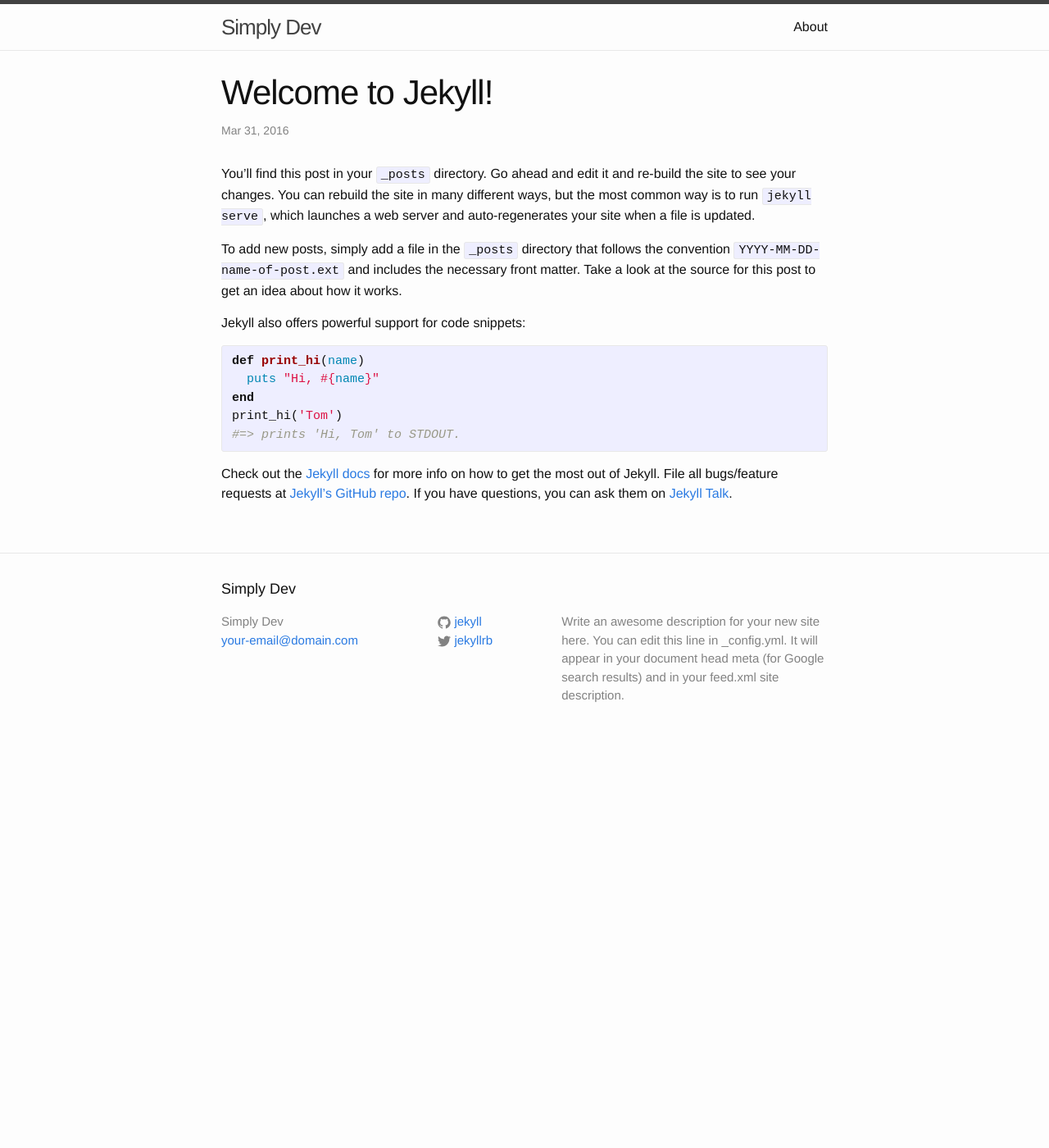
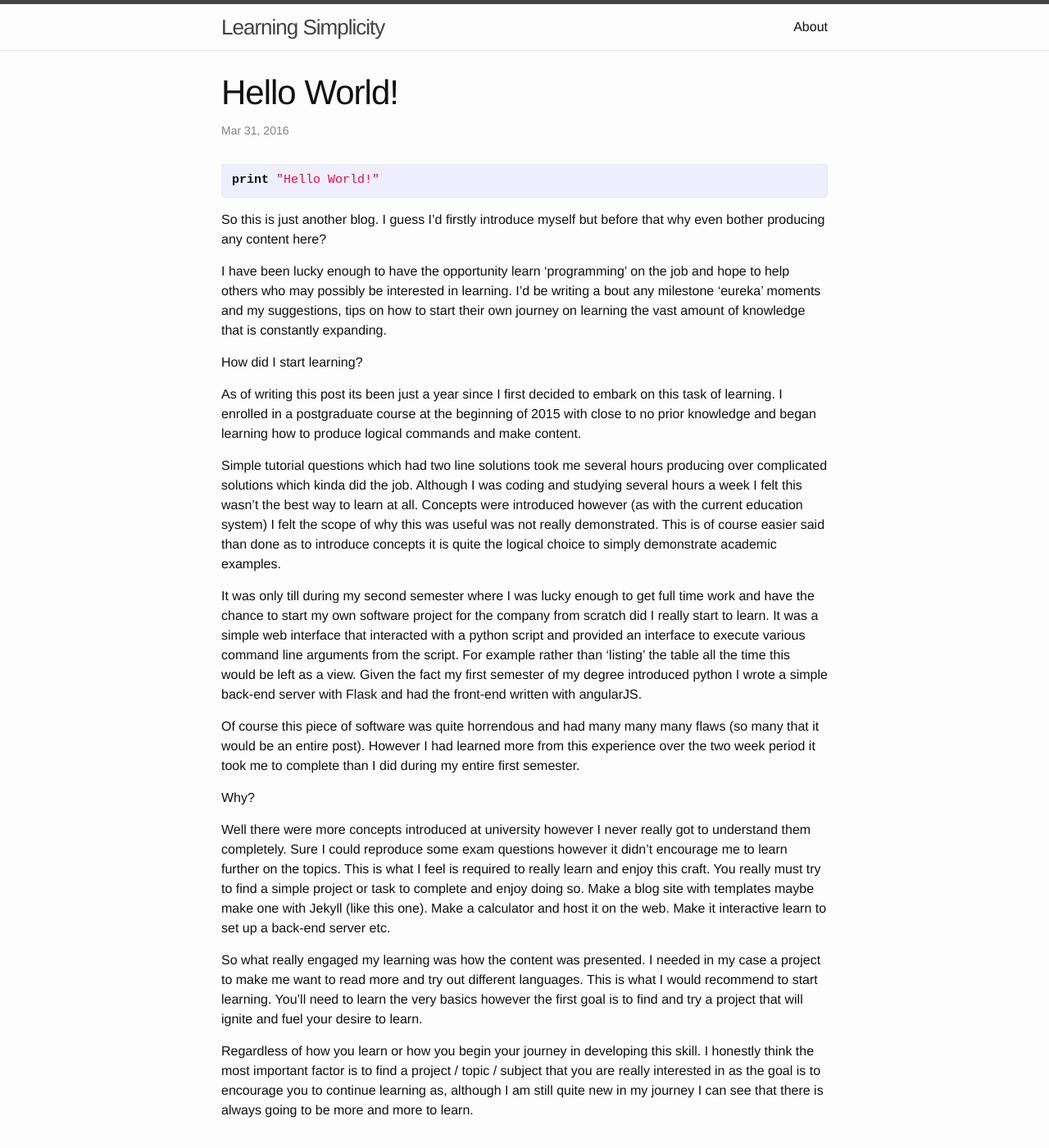
Before and after one commit to aa-neg/blogsite, a Jekyll site: the page built from _posts/2016-04-01-welcome-to-jekyll.markdown, in a window 1280 px wide and 1400 px high. Shown: the whole window at 82% size. Built offline with Jekyll 4.4.1, drawn with Linux system fonts in a browser that asks for light colours; some of the changed text lies outside the part shown.

Commit message:
First blog post 1 april 2016

```diff
--- a/_config.yml
+++ b/_config.yml
@@ -6,16 +6,14 @@
 # 'jekyll serve'. If you change this file, please restart the server process.
 
 # Site settings
-title: Simply Dev
-email: your-email@domain.com
+title: Learning Simplicity
+email: arnold.agus@gmail.com
 description: > # this means to ignore newlines until "baseurl:"
-  Write an awesome description for your new site here. You can edit this
-  line in _config.yml. It will appear in your document head meta (for
-  Google search results) and in your feed.xml site description.
+  Ramblings and learnings of a new developer in hopes to put back into the community
+  and share what I have learned.
 baseurl: "" # the subpath of your site, e.g. /blog
 url: "http://blog.arnoldagus.com" # the base hostname & protocol for your site
-twitter_username: jekyllrb
-github_username:  jekyll
+github_username:  aa-neg
 
 # Build settings
 markdown: kramdown
--- a/_includes/footer.html
+++ b/_includes/footer.html
@@ -2,12 +2,9 @@
 
   <div class="wrapper">
 
-    <h2 class="footer-heading">{{ site.title }}</h2>
-
     <div class="footer-col-wrapper">
       <div class="footer-col footer-col-1">
         <ul class="contact-list">
-          <li>{{ site.title }}</li>
           <li><a href="mailto:{{ site.email }}">{{ site.email }}</a></li>
         </ul>
       </div>
@@ -17,12 +14,6 @@
           {% if site.github_username %}
           <li>
             {% include icon-github.html username=site.github_username %}
-          </li>
-          {% endif %}
-
-          {% if site.twitter_username %}
-          <li>
-            {% include icon-twitter.html username=site.twitter_username %}
           </li>
           {% endif %}
         </ul>
--- a/_posts/2016-04-01-welcome-to-jekyll.markdown
+++ b/_posts/2016-04-01-welcome-to-jekyll.markdown
@@ -1,25 +1,32 @@
 ---
 layout: post
-title:  "Welcome to Jekyll!"
+title:  "Hello World!"
 date:   2016-04-01 08:40:09 +1100
-categories: jekyll update
+categories: Introduction
 ---
-You’ll find this post in your `_posts` directory. Go ahead and edit it and re-build the site to see your changes. You can rebuild the site in many different ways, but the most common way is to run `jekyll serve`, which launches a web server and auto-regenerates your site when a file is updated.
 
-To add new posts, simply add a file in the `_posts` directory that follows the convention `YYYY-MM-DD-name-of-post.ext` and includes the necessary front matter. Take a look at the source for this post to get an idea about how it works.
-
-Jekyll also offers powerful support for code snippets:
-
-{% highlight ruby %}
-def print_hi(name)
-  puts "Hi, #{name}"
-end
-print_hi('Tom')
-#=> prints 'Hi, Tom' to STDOUT.
+{% highlight python %}
+print "Hello World!"
 {% endhighlight %}
 
-Check out the [Jekyll docs][jekyll-docs] for more info on how to get the most out of Jekyll. File all bugs/feature requests at [Jekyll’s GitHub repo][jekyll-gh]. If you have questions, you can ask them on [Jekyll Talk][jekyll-talk].
+  So this is just another blog. I guess I'd firstly introduce myself but before that why even bother producing any content here?
 
-[jekyll-docs]: http://jekyllrb.com/docs/home
-[jekyll-gh]:   https://github.com/jekyll/jekyll
-[jekyll-talk]: https://talk.jekyllrb.com/
+  I have been lucky enough to have the opportunity learn 'programming' on the job and hope to help others who may possibly be interested in learning. I'd be writing a bout any milestone 'eureka' moments and my suggestions, tips on how to start their own journey on learning the vast amount of knowledge that is constantly expanding.
+
+  How did I start learning?
+
+  As of writing this post its been just a year since I first decided to embark on this task of learning. I enrolled in a postgraduate course at the beginning of 2015 with close to no prior knowledge and began learning how to produce logical commands and make content.
+
+  Simple tutorial questions which had two line solutions took me several hours producing over complicated solutions which kinda did the job. Although I was coding and studying several hours a week I felt this wasn't the best way to learn at all. Concepts were introduced however (as with the current education system) I felt the scope of why this was useful was not really demonstrated. This is of course easier said than done as to introduce concepts it is quite the logical choice to simply demonstrate academic examples.
+
+  It was only till during my second semester where I was lucky enough to get full time work and have the chance to start my own software project for the company from scratch did I really start to learn. It was a simple web interface that interacted with a python script and provided an interface to execute various command line arguments from the script. For example rather than 'listing' the table all the time this would be left as a view. Given the fact my first semester of my degree introduced python I wrote a simple back-end server with Flask and had the front-end written with angularJS.
+
+  Of course this piece of software was quite horrendous and had many many many flaws (so many that it would be an entire post). However I had learned more from this experience over the two week period it took me to complete than I did during my entire first semester.
+
+  Why?
+
+  Well there were more concepts introduced at university however I never really got to understand them completely. Sure I could reproduce some exam questions however it didn't encourage me to learn further on the topics. This is what I feel is required to really learn and enjoy this craft. You really must try to find a simple project or task to complete and enjoy doing so. Make a blog site with templates maybe make one with Jekyll (like this one). Make a calculator and host it on the web. Make it interactive learn to set up a back-end server etc.
+
+  So what really engaged my learning was how the content was presented. I needed in my case a project to make me want to read more and try out different languages. This is what I would recommend to start learning. You'll need to learn the very basics however the first goal is to find and try a project that will ignite and fuel your desire to learn.
+
+  Regardless of how you learn or how you begin your journey in developing this skill. I honestly think the most important factor is to find a project / topic / subject that you are really interested in as the goal is to encourage you to continue learning as, although I am still quite new in my journey I can see that there is always going to be more and more to learn.
```
Also changed, not shown: about.md (+2 -8 lines).
